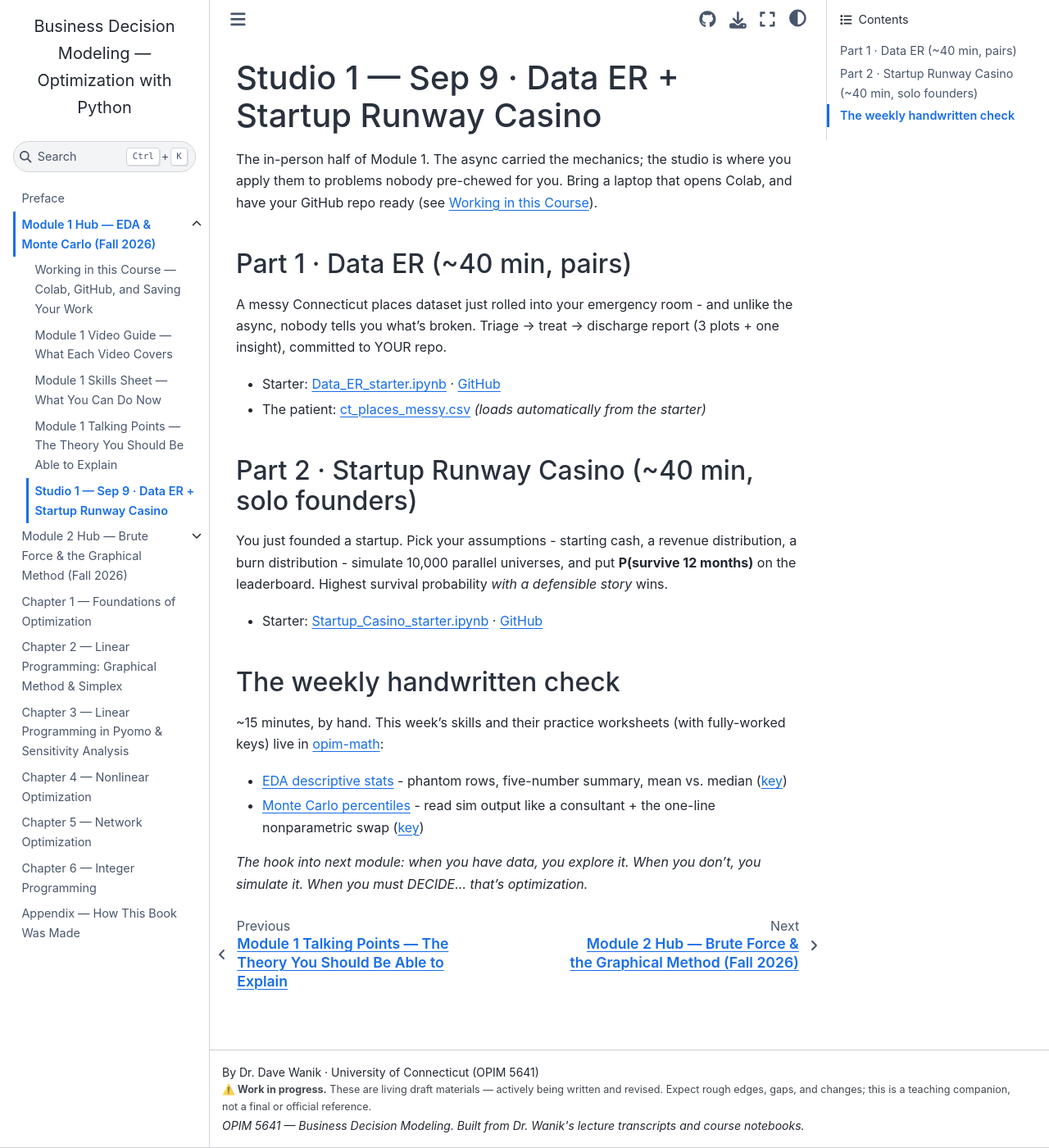
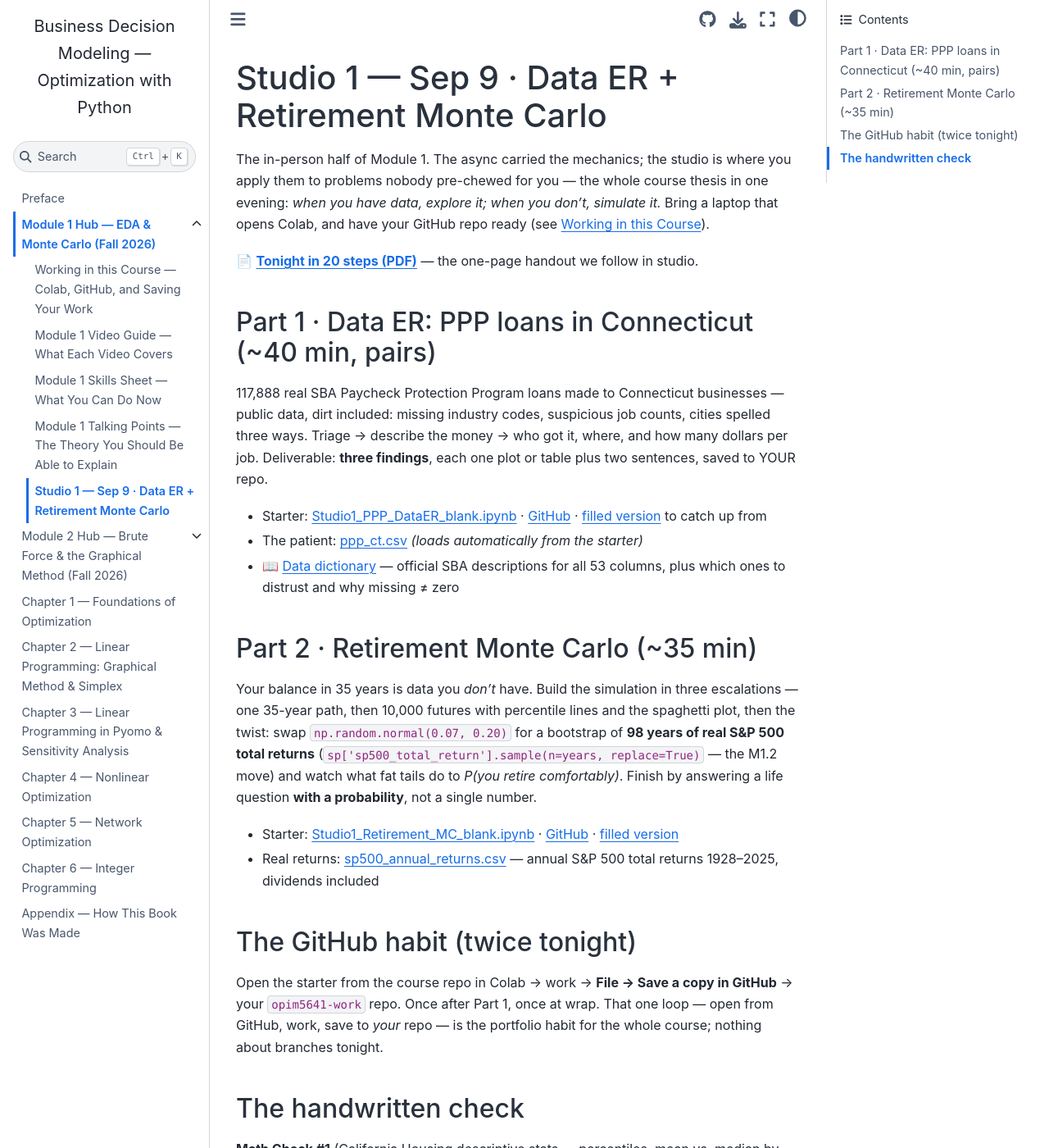
Before and after one commit to drdave-teaching/opim5641-textbook, a Jupyter Book: the page built from module1_hub/studio1.md, in a window 1280 px wide and 1400 px high. Shown: the whole window at 82% size. Built offline with Jupyter Book 1.0.4 settings and Sphinx 7.4.7 and the Sphinx Book theme 1.1.4, drawn with Linux system fonts in a browser that asks for light colours; some of the changed text lies outside the part shown.

Commit message:
Module 1 hub: Studio 1 page rebuilt on the real studio (PPP Data ER + Retirement MC, handout, data dictionary, Math Check #1)
Co-Authored-By: Claude Fable 5 <noreply@anthropic.com>

```diff
--- a/module1_hub/studio1.md
+++ b/module1_hub/studio1.md
@@ -1,22 +1,30 @@
-# Studio 1 — Sep 9 · Data ER + Startup Runway Casino
+# Studio 1 — Sep 9 · Data ER + Retirement Monte Carlo
 
-The in-person half of Module 1. The async carried the mechanics; the studio is where you apply them to problems nobody pre-chewed for you. Bring a laptop that opens Colab, and have your GitHub repo ready (see [Working in this Course](working_in_course.md)).
+The in-person half of Module 1. The async carried the mechanics; the studio is where you apply them to problems nobody pre-chewed for you — the whole course thesis in one evening: *when you have data, explore it; when you don't, simulate it.* Bring a laptop that opens Colab, and have your GitHub repo ready (see [Working in this Course](working_in_course.md)).
 
-## Part 1 · Data ER (~40 min, pairs)
-A messy Connecticut places dataset just rolled into your emergency room - and unlike the async, nobody tells you what's broken. Triage → treat → discharge report (3 plots + one insight), committed to YOUR repo.
+📄 **[Tonight in 20 steps (PDF)](https://raw.githubusercontent.com/drdave-teaching/OPIM5641-notebooks/main/studio1/OPIM5641_Studio1_Tonight_in_20_Steps_BW.pdf)** — the one-page handout we follow in studio.
 
-- Starter: [Data_ER_starter.ipynb](https://colab.research.google.com/github/drdave-teaching/OPIM5641-notebooks/blob/main/Studios/Studio1_DataER/Data_ER_starter.ipynb) · [GitHub](https://github.com/drdave-teaching/OPIM5641-notebooks/blob/main/Studios/Studio1_DataER/Data_ER_starter.ipynb)
-- The patient: [ct_places_messy.csv](https://github.com/drdave-teaching/OPIM5641-notebooks/blob/main/Studios/Studio1_DataER/ct_places_messy.csv) *(loads automatically from the starter)*
+## Part 1 · Data ER: PPP loans in Connecticut (~40 min, pairs)
 
-## Part 2 · Startup Runway Casino (~40 min, solo founders)
-You just founded a startup. Pick your assumptions - starting cash, a revenue distribution, a burn distribution - simulate 10,000 parallel universes, and put **P(survive 12 months)** on the leaderboard. Highest survival probability *with a defensible story* wins.
+117,888 real SBA Paycheck Protection Program loans made to Connecticut businesses — public data, dirt included: missing industry codes, suspicious job counts, cities spelled three ways. Triage → describe the money → who got it, where, and how many dollars per job. Deliverable: **three findings**, each one plot or table plus two sentences, saved to YOUR repo.
 
-- Starter: [Startup_Casino_starter.ipynb](https://colab.research.google.com/github/drdave-teaching/OPIM5641-notebooks/blob/main/Studios/Studio1_StartupCasino/Startup_Casino_starter.ipynb) · [GitHub](https://github.com/drdave-teaching/OPIM5641-notebooks/blob/main/Studios/Studio1_StartupCasino/Startup_Casino_starter.ipynb)
+- Starter: [Studio1_PPP_DataER_blank.ipynb](https://colab.research.google.com/github/drdave-teaching/OPIM5641-notebooks/blob/main/studio1/Studio1_PPP_DataER_blank.ipynb) · [GitHub](https://github.com/drdave-teaching/OPIM5641-notebooks/blob/main/studio1/Studio1_PPP_DataER_blank.ipynb) · [filled version](https://colab.research.google.com/github/drdave-teaching/OPIM5641-notebooks/blob/main/studio1/Studio1_PPP_DataER.ipynb) to catch up from
+- The patient: [ppp_ct.csv](https://github.com/drdave-teaching/OPIM5641-notebooks/blob/main/studio1/ppp_ct.csv) *(loads automatically from the starter)*
+- 📖 [Data dictionary](https://github.com/drdave-teaching/OPIM5641-notebooks/blob/main/studio1/ppp_data_dictionary.md) — official SBA descriptions for all 53 columns, plus which ones to distrust and why missing ≠ zero
 
-## The weekly handwritten check
-~15 minutes, by hand. This week's skills and their practice worksheets (with fully-worked keys) live in [opim-math](https://github.com/drdave-teaching/opim-math):
+## Part 2 · Retirement Monte Carlo (~35 min)
 
-- [EDA descriptive stats](https://github.com/drdave-teaching/opim-math/blob/main/OPIM5641/worksheets/EDA_DescriptiveStats_ByHand_worksheet.pdf) - phantom rows, five-number summary, mean vs. median ([key](https://github.com/drdave-teaching/opim-math/blob/main/OPIM5641/worksheets/EDA_DescriptiveStats_ByHand_key.pdf))
-- [Monte Carlo percentiles](https://github.com/drdave-teaching/opim-math/blob/main/OPIM5641/worksheets/MC_Percentiles_ByHand_worksheet.pdf) - read sim output like a consultant + the one-line nonparametric swap ([key](https://github.com/drdave-teaching/opim-math/blob/main/OPIM5641/worksheets/MC_Percentiles_ByHand_key.pdf))
+Your balance in 35 years is data you *don't* have. Build the simulation in three escalations — one 35-year path, then 10,000 futures with percentile lines and the spaghetti plot, then the twist: swap `np.random.normal(0.07, 0.20)` for a bootstrap of **98 years of real S&P 500 total returns** (`sp['sp500_total_return'].sample(n=years, replace=True)` — the M1.2 move) and watch what fat tails do to *P(you retire comfortably)*. Finish by answering a life question **with a probability**, not a single number.
+
+- Starter: [Studio1_Retirement_MC_blank.ipynb](https://colab.research.google.com/github/drdave-teaching/OPIM5641-notebooks/blob/main/studio1/Studio1_Retirement_MC_blank.ipynb) · [GitHub](https://github.com/drdave-teaching/OPIM5641-notebooks/blob/main/studio1/Studio1_Retirement_MC_blank.ipynb) · [filled version](https://colab.research.google.com/github/drdave-teaching/OPIM5641-notebooks/blob/main/studio1/Studio1_Retirement_MC.ipynb)
+- Real returns: [sp500_annual_returns.csv](https://github.com/drdave-teaching/OPIM5641-notebooks/blob/main/studio1/sp500_annual_returns.csv) — annual S&P 500 total returns 1928–2025, dividends included
+
+## The GitHub habit (twice tonight)
+
+Open the starter from the course repo in Colab → work → **File → Save a copy in GitHub** → your `opim5641-work` repo. Once after Part 1, once at wrap. That one loop — open from GitHub, work, save to *your* repo — is the portfolio habit for the whole course; nothing about branches tonight.
+
+## The handwritten check
+
+**Math Check #1** (California Housing descriptive stats — percentiles, mean vs. median by hand) is due this week: hand your paper in at the studio, or upload your scan to HuskyCT by **Friday, Sept 11**. From Studio 2 onward the math check is the walk-in ritual: sit down, pencil out, hand it over.
 
 *The hook into next module: when you have data, you explore it. When you don't, you simulate it. When you must DECIDE... that's optimization.*
```
